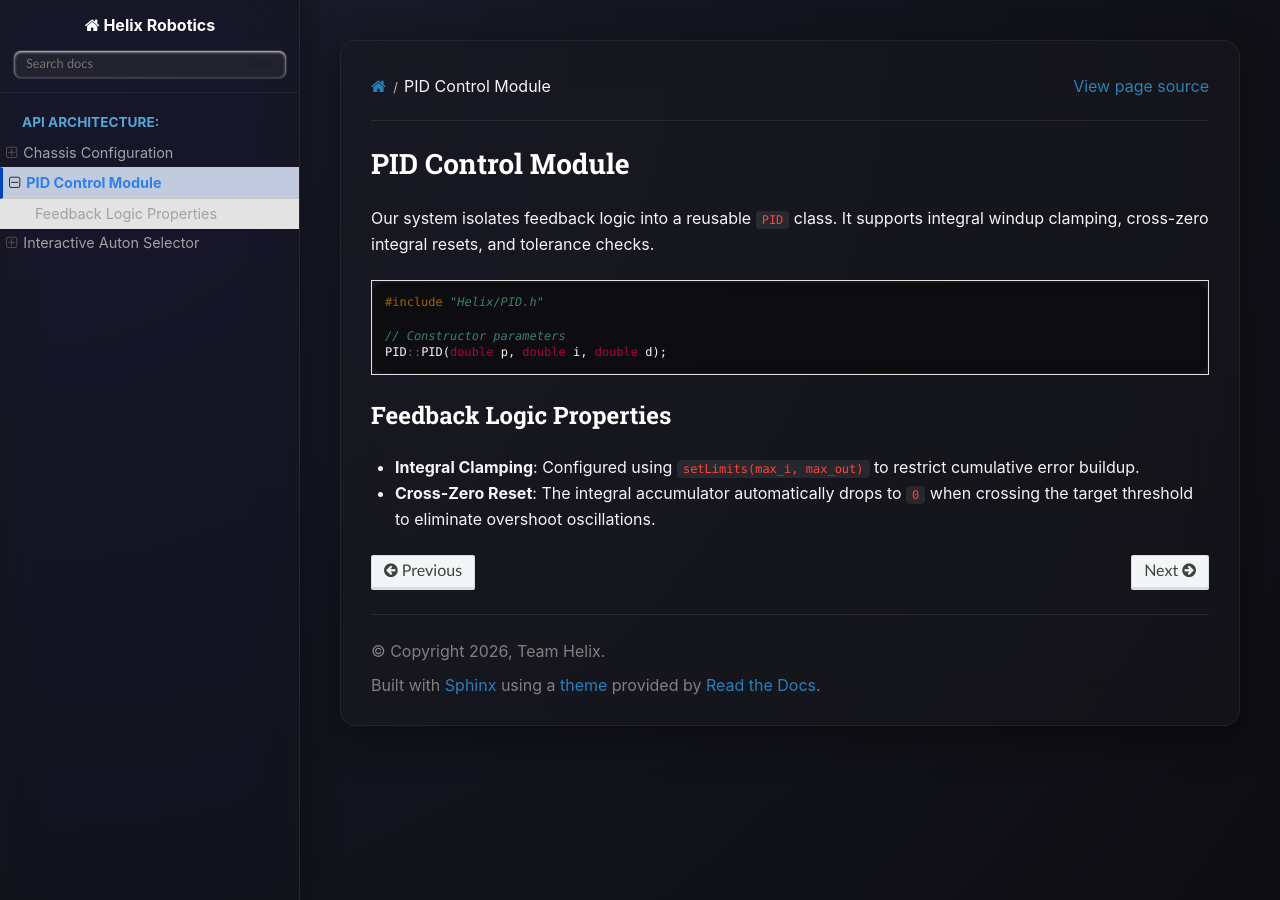
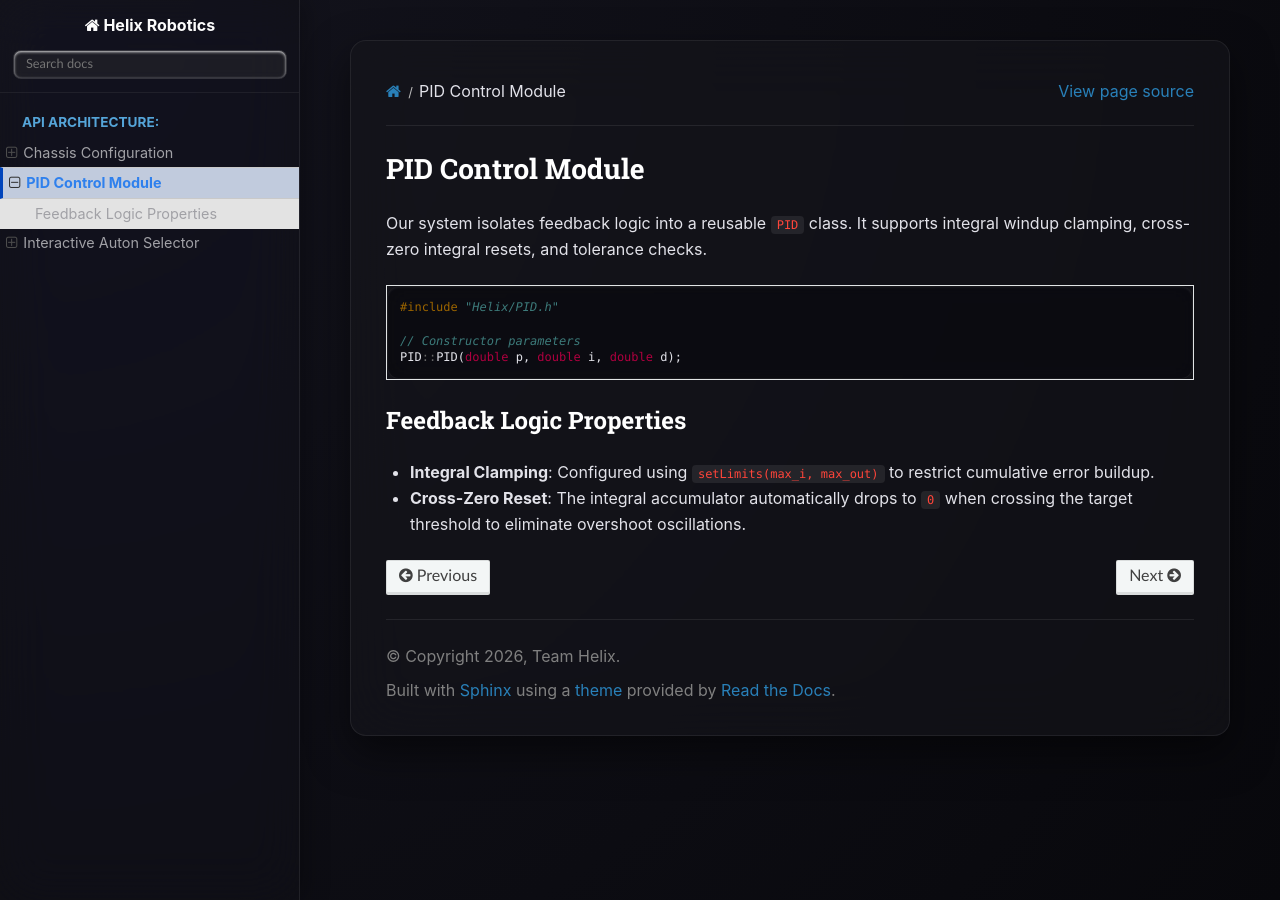
Before and after one commit to pastUnknownUser/Helix, a Sphinx documentation site: the page built from docs/pid_api.rst, in a window 1280 px wide and 900 px high. Built offline with Sphinx 7.4.7 and the Read the Docs theme 3.1.0, drawn with Linux system fonts in a browser that asks for light colours.

Commit message:
docs: force add custom CSS for glassmorphic styling

```diff
--- a/docs/_static/css/custom.css
+++ b/docs/_static/css/custom.css
@@ -1,36 +1,36 @@
-/* Custom CSS for Helix Frosted Glass Theme */
+/* --- Apple Glassmorphic RTD Theme Override --- */
 
-/* 1. Base Body with dynamic background representing a dark modern desktop */
+/* 1. Page Background and Typography */
 body {
-    background: radial-gradient(circle at top left, #1c1c2e 0%, #0d0d11 100%) !important;
+    background: radial-gradient(circle at top left, #14141e 0%, #08080c 100%) !important;
     font-family: -apple-system, BlinkMacSystemFont, "Segoe UI", Roboto, Helvetica, Arial, sans-serif !important;
-    color: #f5f5f7 !important;
+    color: #e2e2e9 !important;
 }
 
-/* 2. Glassmorphic Sidebar */
+/* 2. Frosted Glass Sidebar */
 .wy-nav-side {
-    background: rgba(20, 20, 25, 0.45) !important;
-    backdrop-filter: blur(20px) saturate(190%) !important;
-    -webkit-backdrop-filter: blur(20px) saturate(190%) !important;
+    background: rgba(18, 18, 24, 0.45) !important;
+    backdrop-filter: blur(25px) saturate(180%) !important;
+    -webkit-backdrop-filter: blur(25px) saturate(180%) !important;
     border-right: 1px solid rgba(255, 255, 255, 0.08) !important;
-    box-shadow: 4px 0 32px 0 rgba(0, 0, 0, 0.3) !important;
+    box-shadow: 4px 0 24px 0 rgba(0, 0, 0, 0.3) !important;
 }
 
-/* Glassmorphic Search Area */
+/* Sidebar Search Area */
 .wy-side-nav-search {
     background-color: transparent !important;
     border-bottom: 1px solid rgba(255, 255, 255, 0.06) !important;
 }
 
 .wy-side-nav-search input[type="text"] {
-    background: rgba(255, 255, 255, 0.06) !important;
+    background: rgba(255, 255, 255, 0.05) !important;
     border: 1px solid rgba(255, 255, 255, 0.1) !important;
     border-radius: 8px !important;
     color: #ffffff !important;
     backdrop-filter: blur(5px) !important;
 }
 
-/* 3. Navigation Links styling */
+/* Sidebar Text & Hover States */
 .wy-menu-vertical a {
     color: #a1a1a6 !important;
     transition: all 0.2s cubic-bezier(0.25, 1, 0.5, 1) !important;
@@ -47,46 +47,46 @@
     border-left: 3px solid #0044bb !important;
 }
 
-/* 4. Glass Content Card */
+/* 3. The Central Frosted Glass Content Panel */
 .wy-nav-content-wrap {
     background: transparent !important;
 }
 
 .wy-nav-content {
-    background: rgba(25, 25, 30, 0.5) !important;
-    backdrop-filter: blur(25px) !important;
-    -webkit-backdrop-filter: blur(25px) !important;
-    max-width: 900px !important;
+    background: rgba(22, 22, 28, 0.55) !important;
+    backdrop-filter: blur(30px) !important;
+    -webkit-backdrop-filter: blur(30px) !important;
+    max-width: 880px !important;
     margin: 40px auto !important;
     border-radius: 16px !important;
-    border: 1px solid rgba(255, 255, 255, 0.06) !important;
-    box-shadow: 0 12px 40px 0 rgba(0, 0, 0, 0.4) !important;
-    padding: 30px !important;
+    border: 1px solid rgba(255, 255, 255, 0.07) !important;
+    box-shadow: 0 16px 40px 0 rgba(0, 0, 0, 0.5) !important;
+    padding: 35px !important;
 }
 
-/* 5. Typography and Headers */
+/* 4. Text Headers */
 h1, h2, h3, h4 {
     color: #ffffff !important;
     font-weight: 600 !important;
 }
 
-/* Thin horizontal rules under headers */
+/* Horizontal separators */
 hr {
     border-top: 1px solid rgba(255, 255, 255, 0.08) !important;
 }
 
-/* Codeblocks styled like glass consoles */
+/* 5. Custom Code Block Styling */
 .highlight {
-    background: rgba(10, 10, 12, 0.7) !important;
-    border: 1px solid rgba(255, 255, 255, 0.05) !important;
+    background: rgba(10, 10, 15, 0.75) !important;
+    border: 1px solid rgba(255, 255, 255, 0.06) !important;
     border-radius: 12px !important;
     backdrop-filter: blur(10px) !important;
-    box-shadow: inset 0 1px 1px rgba(255, 255, 255, 0.05) !important;
+    box-shadow: inset 0 1px 2px rgba(255, 255, 255, 0.05) !important;
 }
 
 .rst-content code.literal {
     background: rgba(255, 255, 255, 0.08) !important;
-    color: #ff453a !important;
+    color: #ff453a !important; /* Premium system red for inline code */
     border: none !important;
     border-radius: 4px !important;
     padding: 2px 6px !important;
```
